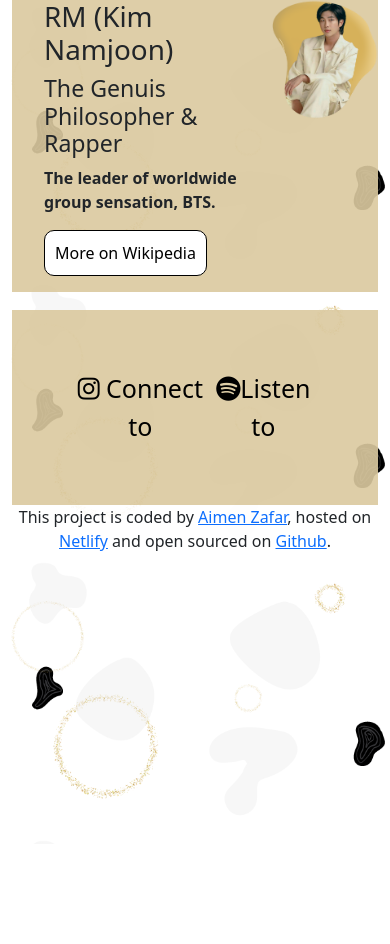
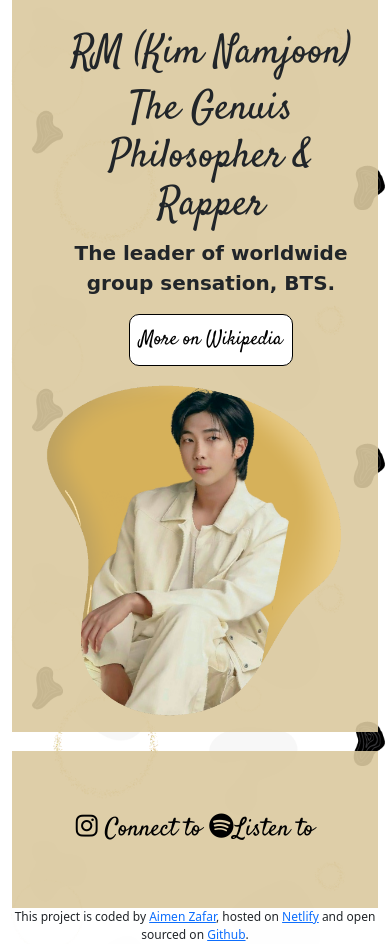
Before and after one commit to aimen114/RM-portfolio-project, a plain HTML site: page index.html in a window 390 px wide. Before the commit the page ends 844 px from the top, so only its background shows below. Drawn offline with nearby package versions, Linux system fonts and the light colour scheme; a web font is replaced by a local one.

Commit message:
added fonts

```diff
--- a/index.html
+++ b/index.html
@@ -9,6 +9,12 @@
       integrity="sha384-T3c6CoIi6uLrA9TneNEoa7RxnatzjcDSCmG1MXxSR1GAsXEV/Dwwykc2MPK8M2HN"
       crossorigin="anonymous"
     />
+    <link rel="preconnect" href="https://fonts.googleapis.com" />
+    <link rel="preconnect" href="https://fonts.gstatic.com" crossorigin />
+    <link
+      href="https://fonts.googleapis.com/css2?family=Edu+TAS+Beginner&family=Satisfy&display=swap"
+      rel="stylesheet"
+    />
     <script
       src="https://kit.fontawesome.com/e5a6fe5acb.js"
       crossorigin="anonymous"
@@ -19,8 +25,7 @@
   <body>
     <div class="container">
       <header>
-        <div class="row">
-          <div class="col-8 hero-text">
+        <div class="hero-text">
           <ul>
             <li><h1>RM (Kim Namjoon)</h1></li>
             <li><h3>The Genuis Philosopher & Rapper</h3></li>
@@ -39,9 +44,8 @@
             </li>
           </ul>
         </div>
-          <div class="col">
-            <img src="./imgs/IMG_4471.PNG" class="img-fluid" />
-          </div>
+        <div>
+          <img class="hero-img" src="./imgs/IMG_4471.PNG" class="img-fluid" />
         </div>
       </header>
       <footer>
--- a/src/styles.css
+++ b/src/styles.css
@@ -7,6 +7,9 @@ body {
 header {
   width: 100%;
   background-color: #dbc99fe7;
+  padding: 40px;
+  display: grid;
+  grid-template-columns: 2fr 1fr;
 }
 footer {
   text-align: center;
@@ -20,8 +23,24 @@ footer {
   justify-content: center;
   align-items: center;
 }
+.hero-img {
+  width: 300px;
+}
 .hero-text ul {
   list-style: none;
+}
+.hero-text ul li h1,
+h3 {
+  font-family: "Satisfy", cursive;
+  font-size: 40px;
+}
+.hero-text ul li p {
+  font-family: "Edu TAS Beginner", cursive;
+  font-size: 20px;
+}
+.hero-text ul li button {
+  font-family: "Satisfy", cursive;
+  font-size: 20px;
 }
 .action-button {
   background-color: white;
@@ -35,6 +54,7 @@ footer {
   display: flex;
   justify-content: space-around;
   font-size: 25px;
+  font-family: "Satisfy", cursive;
   padding: 60px;
 }
 .footer-section i {
@@ -53,3 +73,14 @@ footer {
 .credentials {
   background-color: rgba(255, 255, 255, 0.895);
 }
+@media (max-width: 800px) {
+  header {
+    grid-template-columns: 1fr;
+    text-align: center;
+    padding: 10px;
+    padding-top: 30px;
+  }
+  .credentials {
+    font-size: 12px;
+  }
+}
```
Lines whose indentation alone changed are shown as unchanged.
